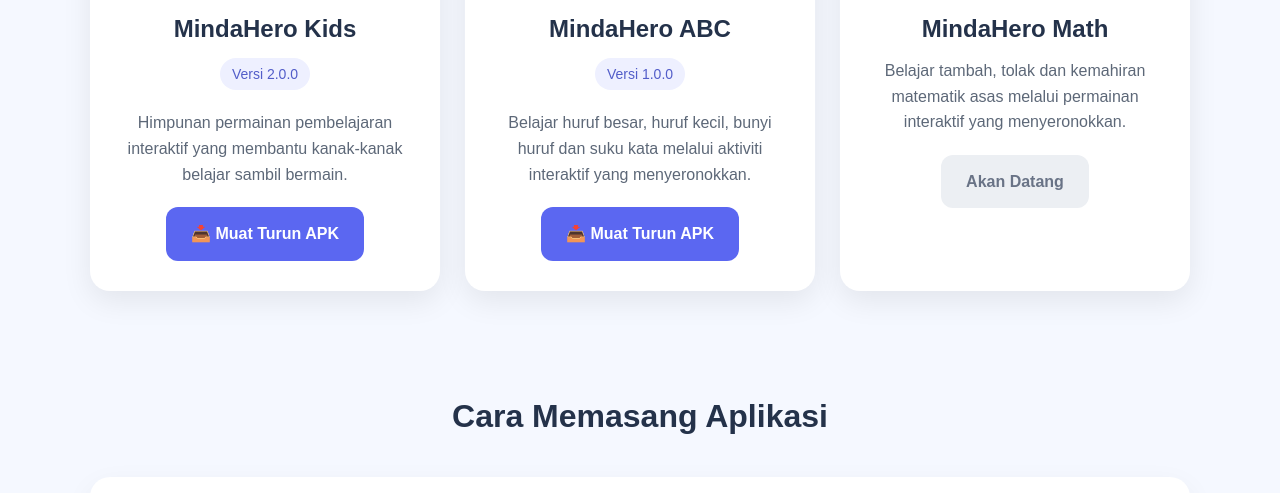
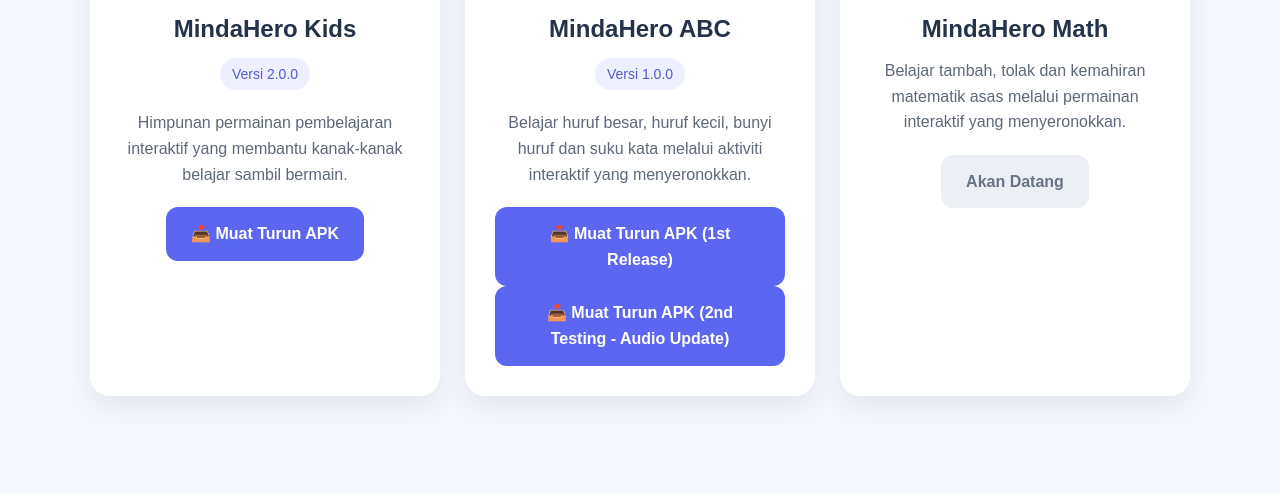
Before and after one commit to syafiq0101/mindahero, a plain HTML site: page index.html in a window 1280 px wide. Shown: the part 608-1101 px from the top of the page. Drawn offline with Linux system fonts and the light colour scheme.

Commit message:
Update index.html

```diff
--- a/index.html
+++ b/index.html
@@ -222,8 +222,17 @@
 
 <a class="download-button"
 href="https://github.com/syafiq0101/mindahero-abc/releases/download/v1.0.0/MindaHero-ABC-v1.0.0.apk">
-📥 Muat Turun APK
+📥 Muat Turun APK (1st Release)
 </a>
+
+
+<a class="download-button"
+href="https://github.com/syafiq0101/mindahero-abc/releases/download/1.0.0_2ndtest/MindaHero-ABC-v1.0.0-TTS-Latest-debug.apk">
+📥 Muat Turun APK (2nd Testing - Audio Update)
+</a>
+
+
+
                 </article>
 
                 <article class="app-card">
```
